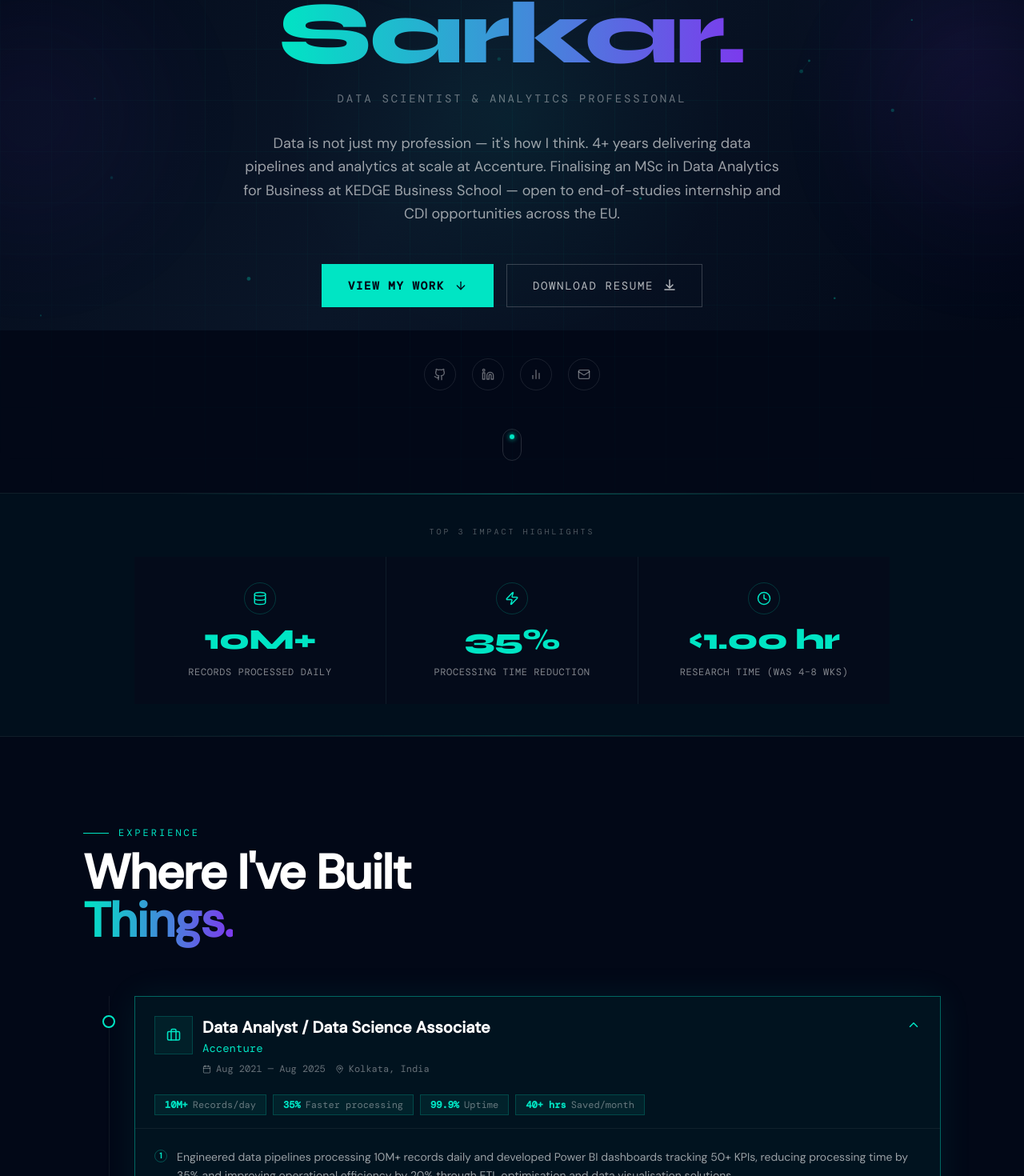
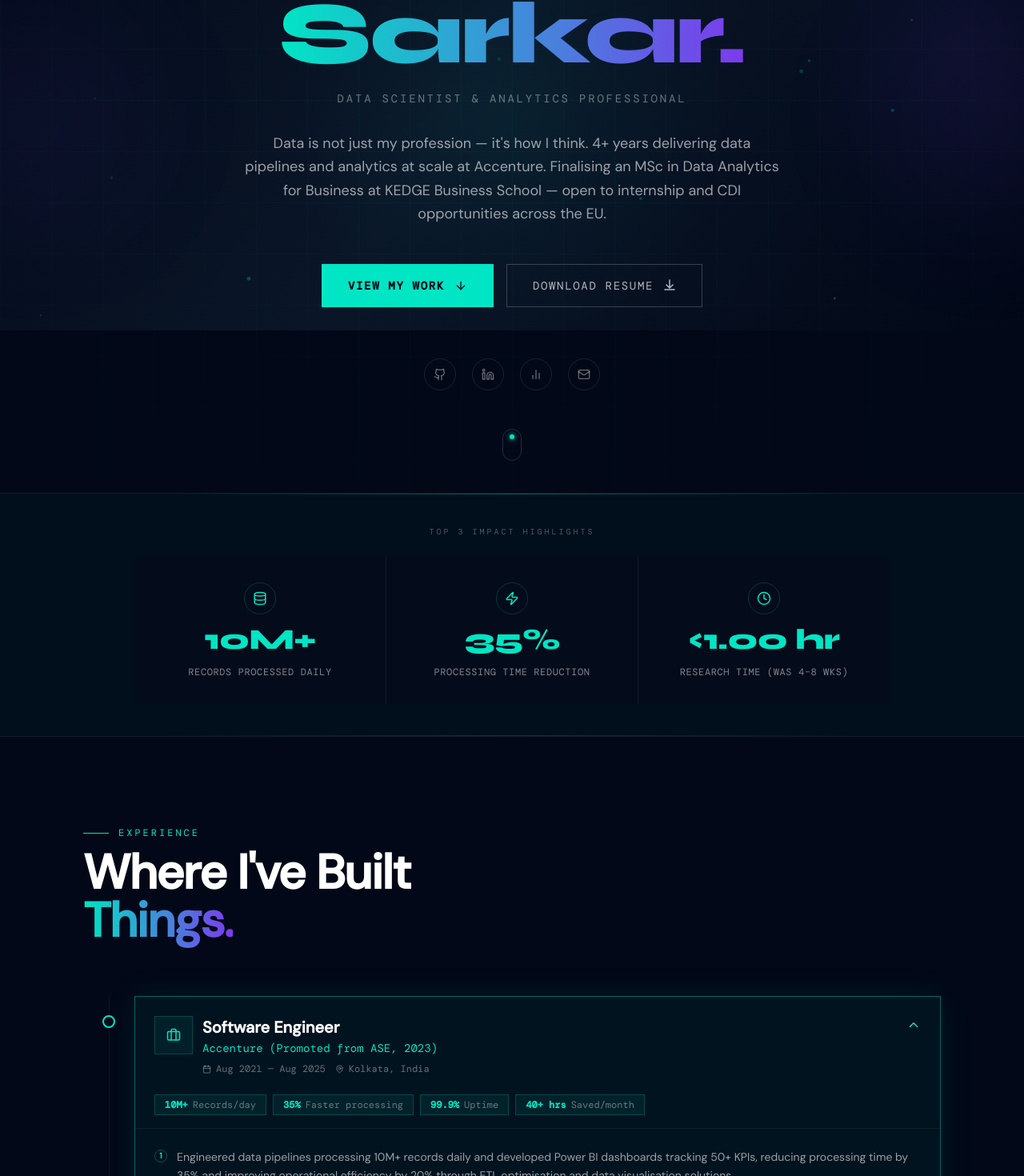
Before and after one commit to deepayans/portfolio, a Next.js app: page / in a window 1280 px wide. Shown: the part 387-1857 px from the top of the page at 80% size. Built offline with nearby package versions, Linux system fonts and the light colour scheme; a web font is replaced by a local one.

Commit message:
Revise resume details and update job title
Updated summary and shortSummary for clarity and consistency. Changed role and company title to reflect promotion.

```diff
--- a/data/resume.ts
+++ b/data/resume.ts
@@ -4,9 +4,9 @@ export const resume = {
     initials: "DS",
     title: "Data Scientist & Analytics Professional",
     summary:
-      "Data Science student with 4+ years of industry experience in data analytics at Accenture, transitioning into machine learning and AI. Skilled in Python, SQL, and statistical modeling, with hands-on experience building NLP models, recommendation systems, and predictive analytics solutions using scikit-learn, XGBoost, and TensorFlow. Experienced in working with large-scale datasets, ETL pipelines, and A/B testing to drive data-informed decisions. Passionate about applying machine learning to real-world problems and seeking a Data Science Intern role to further develop and deploy scalable AI solutions.",
+      "Data Science student with 4+ years of industry experience in data analytics at Accenture, transitioning into machine learning and AI. Skilled in Python, SQL, and statistical modelling, with hands-on experience building NLP models, recommendation systems, and predictive analytics solutions using scikit-learn, XGBoost, and TensorFlow. Experienced in working with large-scale datasets, ETL pipelines, and A/B testing to drive data-informed decisions. Passionate about applying machine learning to real-world problems and seeking a Data Science Intern role to further develop and deploy scalable AI solutions.",
     shortSummary:
-      "Data is not just my profession — it's how I think. 4+ years delivering data pipelines and analytics at scale at Accenture. Finalising an MSc in Data Analytics for Business at KEDGE Business School — open to end-of-studies internship and CDI opportunities across the EU.",
+      "Data is not just my profession — it's how I think. 4+ years delivering data pipelines and analytics at scale at Accenture. Finalising an MSc in Data Analytics for Business at KEDGE Business School — open to internship and CDI opportunities across the EU.",
     location: "Paris, France",
     email: "deepayans77@gmail.com",
     phone: "+33-605-843-923",
@@ -28,8 +28,8 @@ export const resume = {
 
   experience: [
     {
-      company: "Accenture",
-      role: "Data Analyst / Data Science Associate",
+      company: "Accenture (Promoted from ASE, 2023)",
+      role: "Software Engineer",
       dates: "Aug 2021 — Aug 2025",
       location: "Kolkata, India",
       type: "Full-time · 4 years",
```
